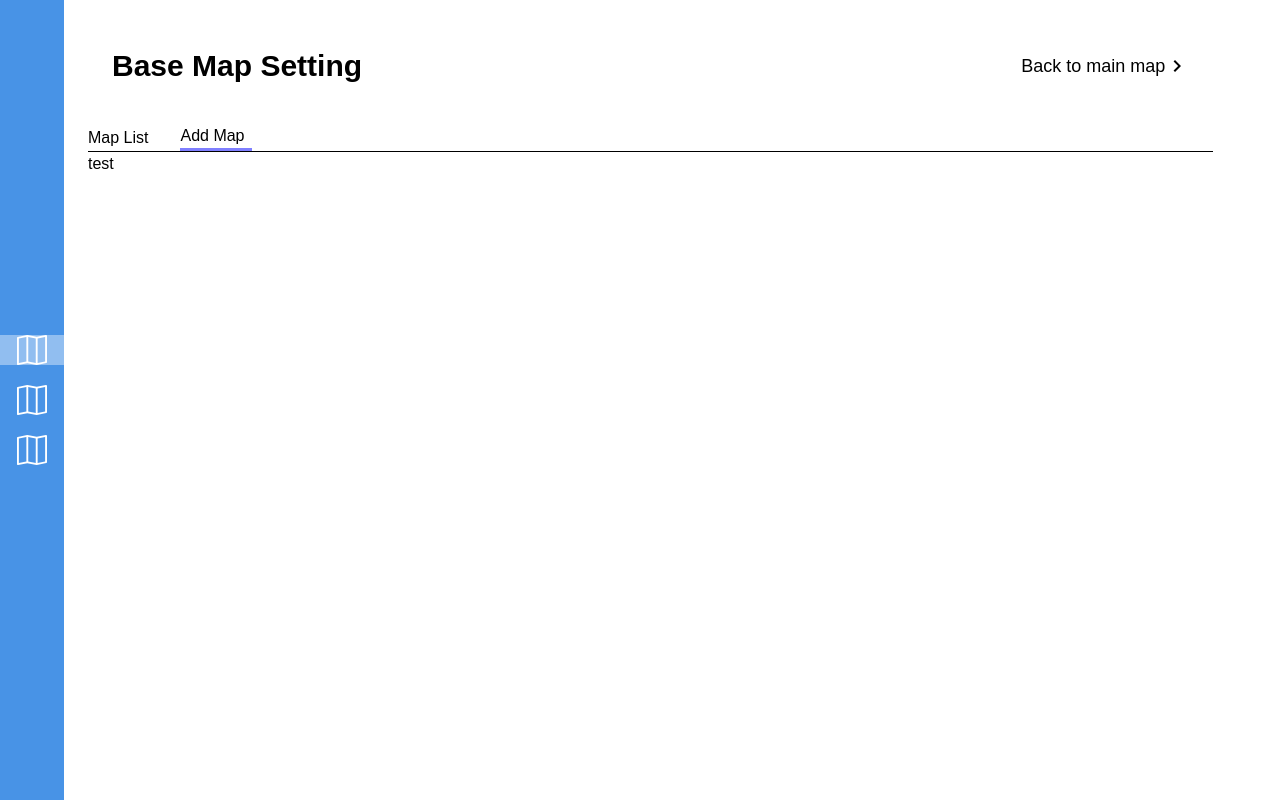
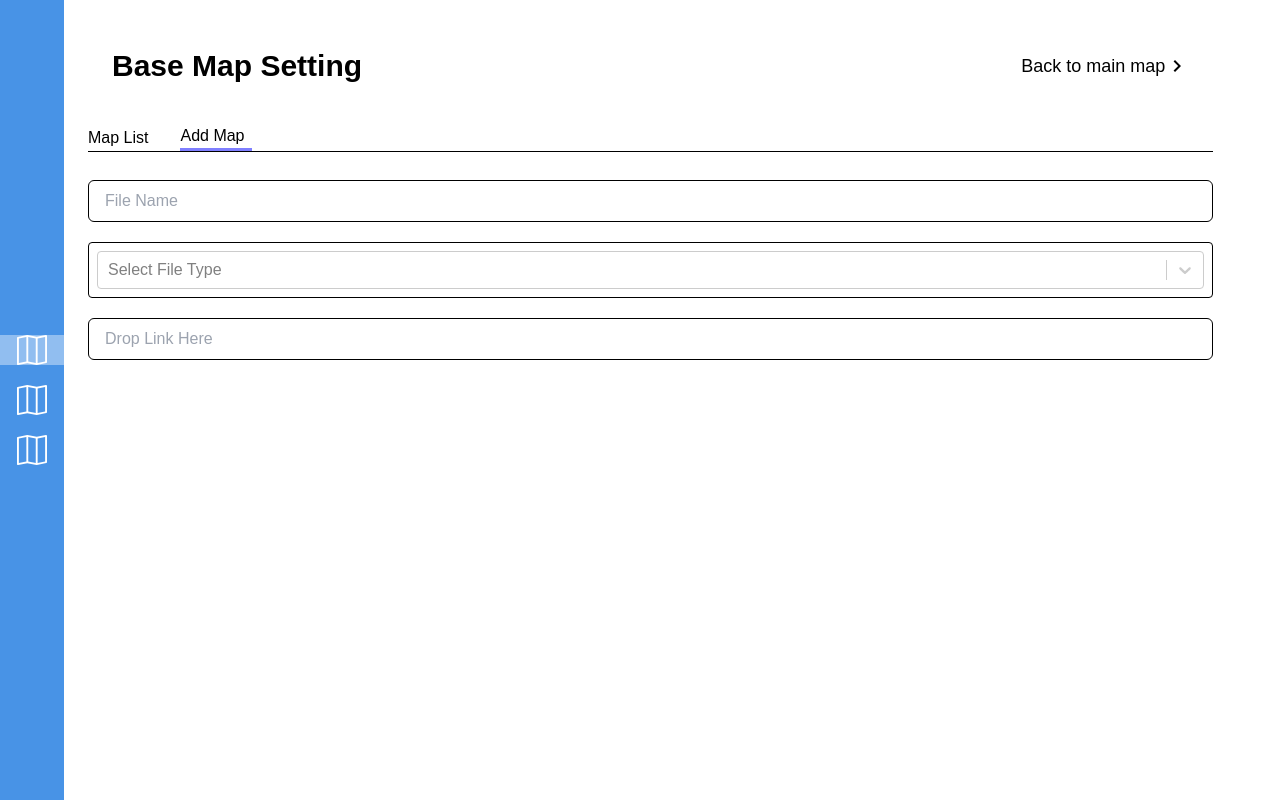
Before and after one commit to HafizhGhiyats29/LayerManagement, a React (Create React App) app: page /map-setting/add-map in a window 1280 px wide. Built offline with nearby package versions, Linux system fonts and the light colour scheme.

Commit message:
feat(local source modal edit ui): create interface for modal edit

```diff
--- a/src/components/EditModal.jsx
+++ b/src/components/EditModal.jsx
@@ -4,6 +4,8 @@ import FormModal from './FormModal';
 import FormInput from './FormInput';
 import useInput from '../hooks/useInput';
 import SelectFileType from './BaseMapSetting/SelectFileType';
+import OnlineSource from './InputWeb/OnlineSource';
+import { MdOutlineFileUpload } from 'react-icons/md'
 
 const options = [
   { value: '.geojson', label: 'GeoJSON(.geojson)' },
@@ -75,7 +77,15 @@ function EditModal({ isEdit, onCancel, onUpdate }) {
             </div>
           </>
 
-        ) : null}
+        ) : (
+          <div className="">
+            <OnlineSource />
+            <div className="flex justify-end mt-6 gap-3">
+              <button type="button" className="px-5 py-2 border rounded-lg bg-[#808080] text-white" onClick={onCancel}>Cancel</button>
+              <button type="submit" className="px-5 py-2 border rounded-lg bg-[#1A56DB] text-white" onClick={onUpdate}>Update</button>
+            </div>
+          </div>
+        )}
       </FormModal>
     </>
   ) : null;
--- /dev/null
+++ b/src/components/InputWeb/OnlineSource.jsx
@@ -0,0 +1,40 @@
+import React, {useState} from 'react';
+import Select from 'react-select';
+import FormInput from '../FormInput';
+import useInput from '../../hooks/useInput';
+
+const options = [
+    { value: '.geojson', label: 'GeoJSON(.geojson)' },
+    { value: '.kml,', label: 'KML (.kml)' },
+    { value: '.kmz', label: 'KMZ(.kmz)' },
+    { value: '.geotiff', label: 'GeoTiff(.geotiff)' },
+    { value: '.dted', label: 'DTED(.dted)' },
+    { value: '.nitf', label: 'Nitf(.nitf)' },
+    { value: '.tiff', label: 'Tiff(.tiff)' },
+    { value: '.tif', label: 'Tif.(tif)' },
+    { value: '.shp', label: 'Shapefile (.shp)' },
+    { value: '.adrg', label: 'ADRG (.adrg)' },
+    { value: '.jp2', label: 'JP2 (.jp2)' },
+  ];
+
+function OnlineSource({ url, urlChangeHandler }) {
+    const [selectedType, setSelectedType] = useState('');
+    const [urlValue, onChangeUrlValue] = useInput();
+    const [fileName, onChageFileName] = useInput();
+
+  const [urlLocked, setUrlLocked] = useState(false);
+
+  const handleTypeChange = (selectedOption) => {
+    setSelectedType(selectedOption);
+  };
+
+  return (
+    <div className='flex gap-5 flex-col mt-7'>
+        <FormInput inputPlaceholder={"File Name"} value={fileName} inputType={'text'} onChange={onChageFileName} />
+      <Select value={selectedType} onChange={handleTypeChange} options={options} placeholder='Select File Type' className='block w-full p-2 border rounded' />
+      <FormInput inputPlaceholder={"Drop Link Here"} inputType={"text"} value={urlValue} onChange={onChangeUrlValue}/>
+    </div>
+  );
+};
+
+export default OnlineSource
--- a/src/pages/BaseMapSetting.jsx
+++ b/src/pages/BaseMapSetting.jsx
@@ -6,6 +6,7 @@ import BaseMapContent from '../components/BaseMapSetting/BaseMapContent';
 import MapListContent from '../components/BaseMapSetting/MapListContent';
 import useInput from '../hooks/useInput';
 import { searchMapListActionCreator } from '../states';
+import OnlineSource from '../components/InputWeb/OnlineSource';
 
 function BaseMapSettingPage() {
   const dispatch = useDispatch();
@@ -21,7 +22,9 @@ function BaseMapSettingPage() {
       <SideBarMapSetting />
       <Routes>
         <Route path="/" element={<BaseMapContent><MapListContent searchKeywordValue={searchKeywordValue} onSearchKeywordValueChange={onChangeSearchKeyword} /></BaseMapContent>} />
-        <Route path="/add-map" element={<BaseMapContent><h1>test</h1></BaseMapContent>} />
+        <Route path="/add-map" element={<BaseMapContent>
+        <OnlineSource/>
+        </BaseMapContent>} />
       </Routes>
     </article>
   );
```
